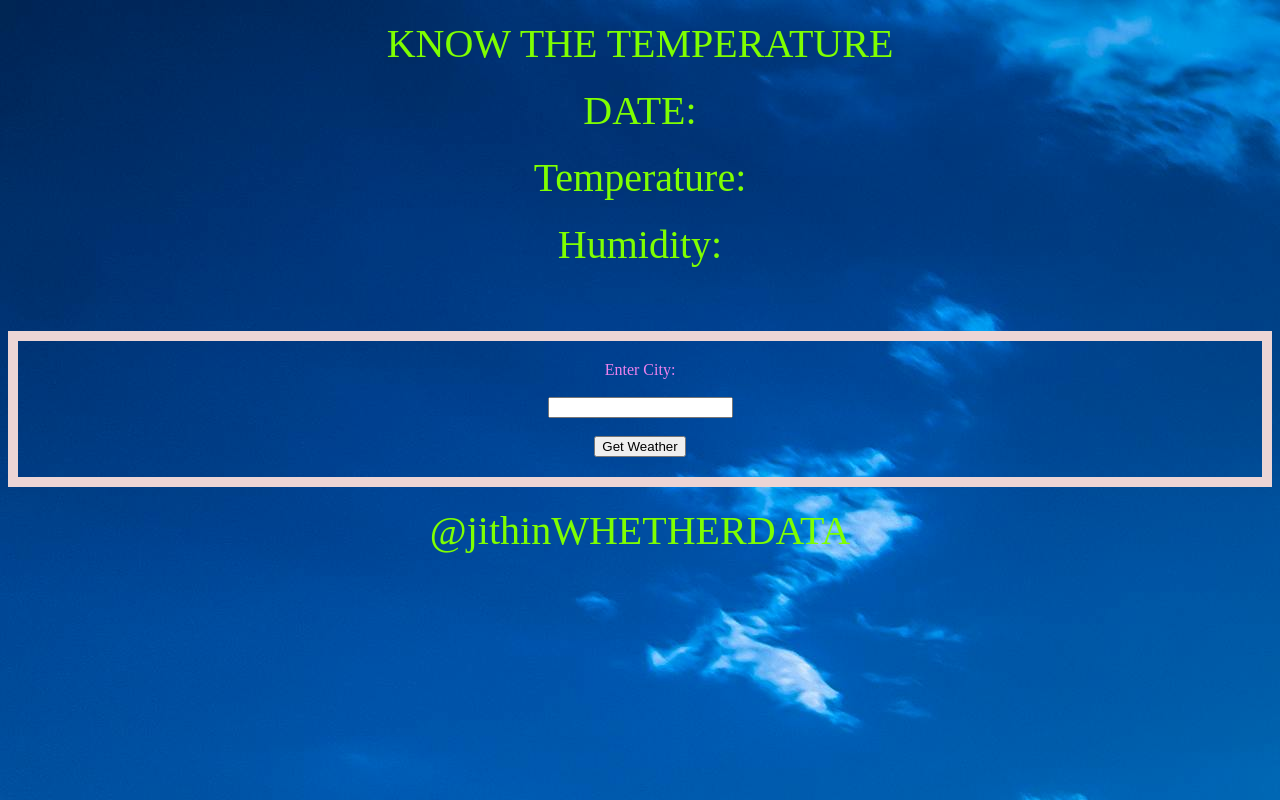
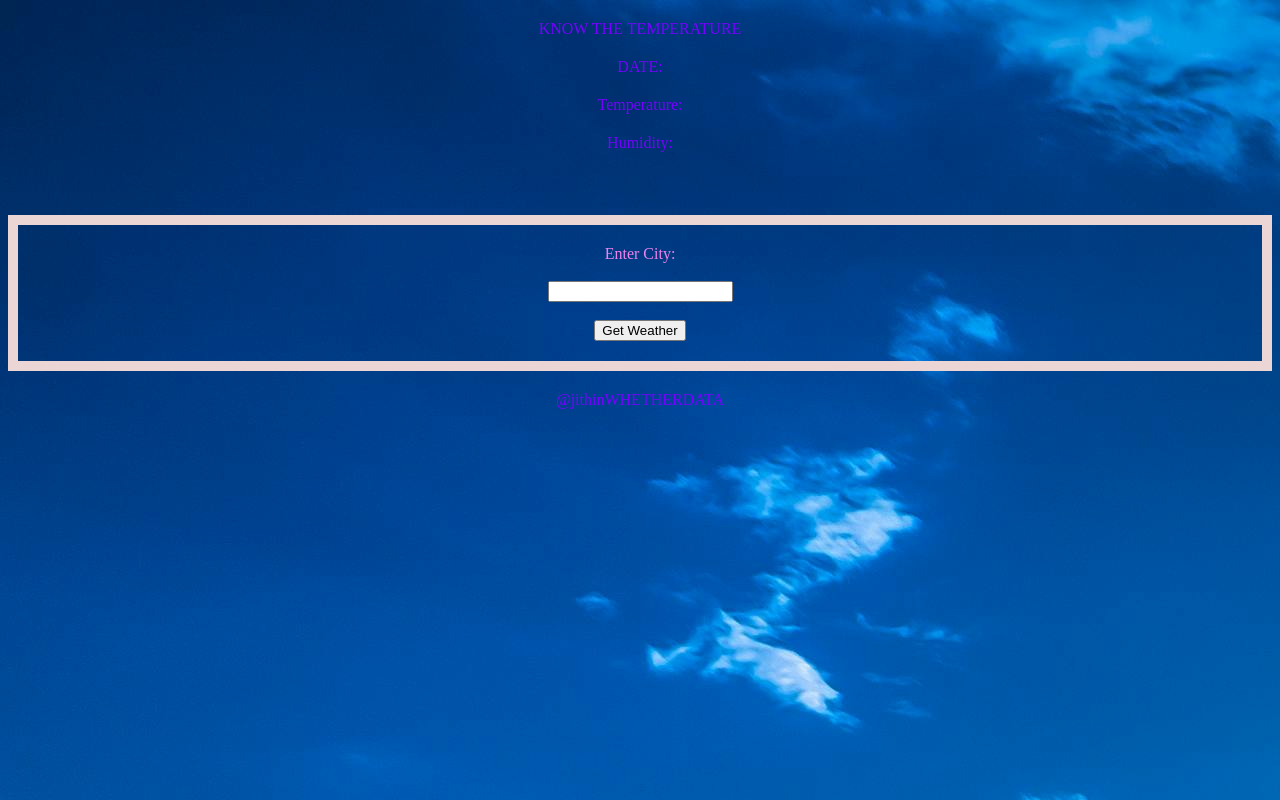
Before and after one commit to jithinabburi/WeatherTracking, a plain HTML site: page index.html in a window 1280 px wide. Drawn offline with Linux system fonts and the light colour scheme.

Commit message:
thirdcom

```diff
--- a/styles.css
+++ b/styles.css
@@ -4,7 +4,7 @@ body {
 }
 
 p {
-    color: chartreuse;
+    color: rgb(119, 0, 255);git add
     font-size: 40px;
     margin: 20px;
 }
```
